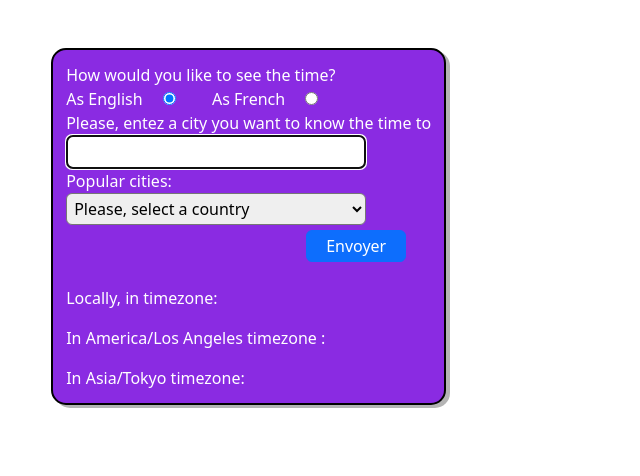
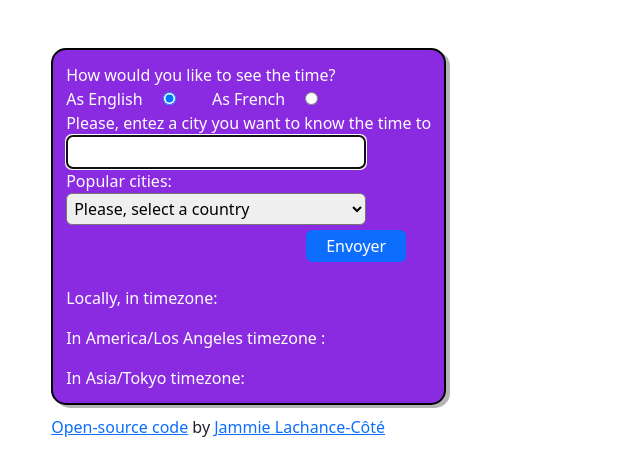
Before and after one commit to QueenJammie/worldClock, a plain HTML site: page index.html in a window 1280 px wide. Shown: the whole page, without its empty margins (0-640 px from the left). Drawn offline with nearby package versions, Linux system fonts and the light colour scheme; a script that the page names is missing.

Commit message:
Update urls

```diff
--- a/index.html
+++ b/index.html
@@ -12,6 +12,10 @@
     <title>Horloge mondiale</title>
 </head>
 <body>
+    <header>
+
+    </header>
+    <main>
         <div class="horloge mt-5">
             <label for="displayTime">How would you like to see the time?</label>
             <form action="./formattingTime.php" class="formattingDate" id="displayTime">
@@ -39,6 +43,10 @@
             <div class="mt-3">In America/Los Angeles timezone : <span class="block" id="losAngeles"></span></div>
             <div class="mt-3">In Asia/Tokyo timezone: <span class="block" id="tokyo"></span></div>
         </div>
+    </main>
+    <footer>
+        <a href="https://github.com/QueenJammie/worldClock" alt="Github repository" target="_blank">Open-source code</a> by <a href="https://www.facebook.com/jammie.elena.lachance" alt="Facebook link" target="_blank">Jammie Lachance-Côté</a>
+    </footer>
     <script src="script.js"></script>
 </body>
 </html>
--- a/style.css
+++ b/style.css
@@ -1,3 +1,8 @@
+footer {
+    margin-left: 4%;
+    margin-top: 10px;
+}
+
 .formattingDate label {
     margin-right: 1em;
 }
```
Also changed, not shown: images/horloge.ico. Lines whose indentation alone changed are shown as unchanged.
